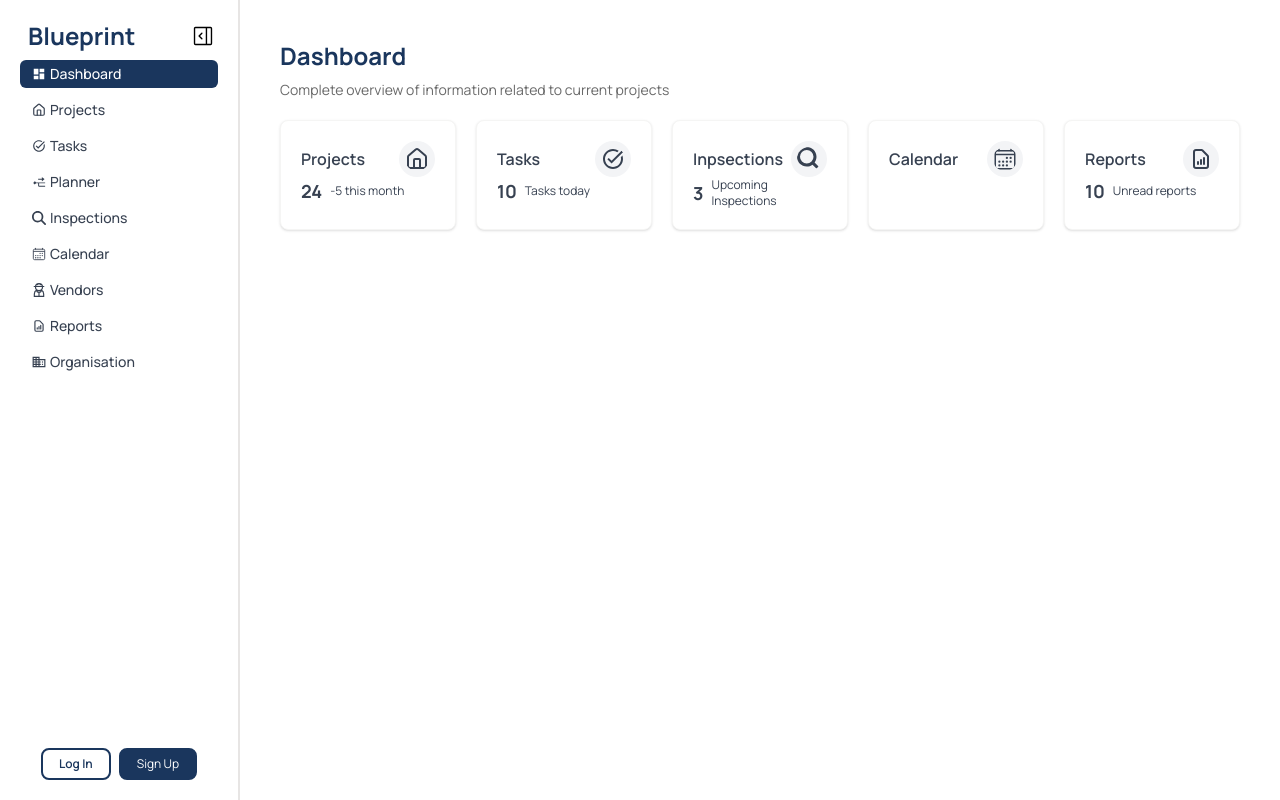
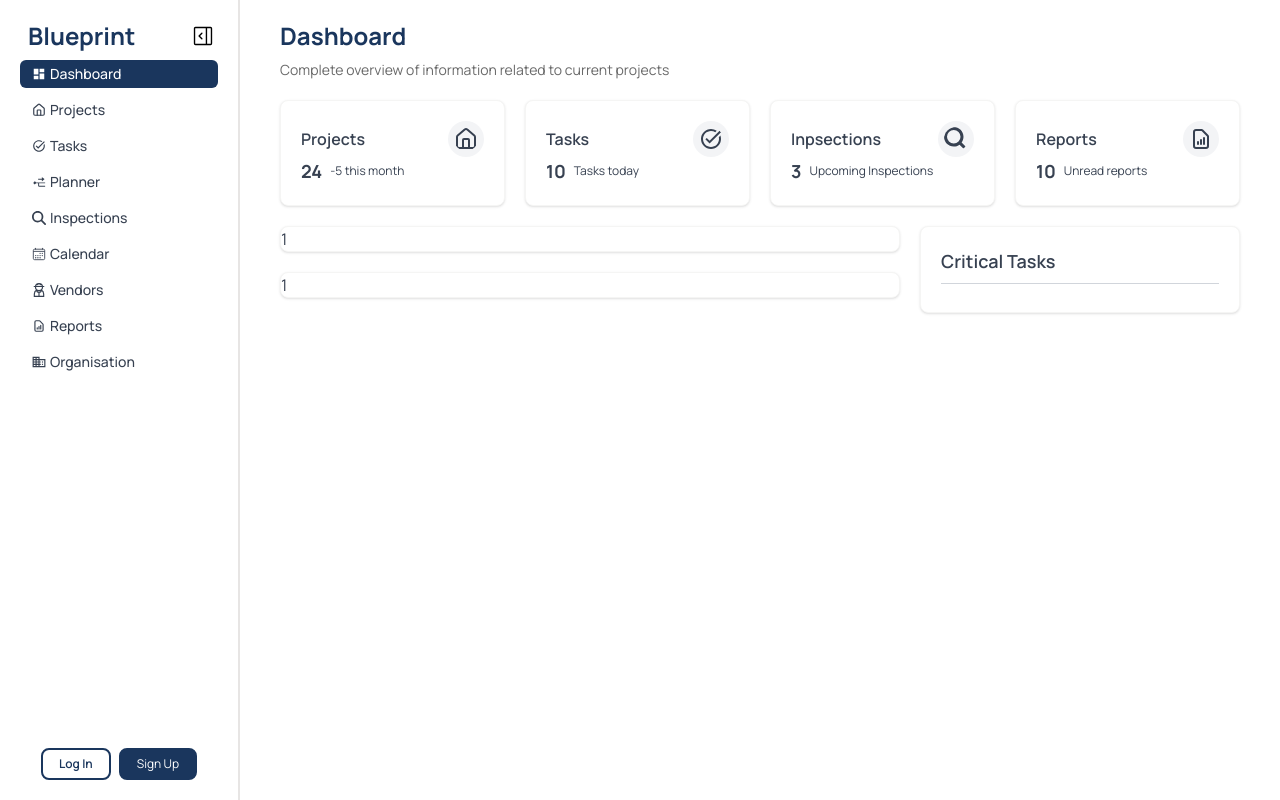
Before and after one commit to BronsonChaker/blueprint-web, a React (Vite) app: page /dashboard in a window 1280 px wide. Built offline with nearby package versions, Linux system fonts and the light colour scheme.

Commit message:
Dashboard UI: DashboardOverview component created still being implemented, Shortcuts on Dashboard have now been refactored into Shortcuts section

```diff
--- a/src/components/Dashboard/DashboardCard.jsx
+++ b/src/components/Dashboard/DashboardCard.jsx
@@ -2,10 +2,7 @@ import { Link } from "react-router";
 
 export default function DashboardCard({ link, title, icon, value, insights }) {
   return (
-    <Link
-      to={link}
-      className="card-outline w-full col p-5 justify-between hover:cursor-pointer hover:opacity-70 transition duration-200"
-    >
+    <Link to={link} className="card-outline w-full col p-5 justify-between hc">
       <div className="col justify-between h-full">
         <div className="row justify-between items-center">
           <span className="font-semibold text-md">{title}</span>
--- /dev/null
+++ b/src/components/Dashboard/DashboardOverview.jsx
@@ -0,0 +1,18 @@
+export default function DashboardOverview() {
+  return (
+    <div className="grid grid-cols-3 mt-5">
+      <div className="col col-span-2 mr-5">
+        <div className="w-full card-outline hc">1</div>
+        <div className="w-full card-outline hc mt-5">1</div>
+      </div>
+      <div className="col col-span-1 min-h-full ">
+        <div className="h-full w-full card-outline hc p-5">
+          <span className="text-lg font-semibold text-gray-700">
+            Critical Tasks
+          </span>
+          <hr className="border-gray-300 my-2"></hr>
+        </div>
+      </div>
+    </div>
+  );
+}
--- /dev/null
+++ b/src/components/Dashboard/DashboardShortcuts.jsx
@@ -0,0 +1,48 @@
+import DashboardCard from "./DashboardCard.jsx";
+import { LuHouse } from "react-icons/lu";
+import { FaMagnifyingGlass } from "react-icons/fa6";
+import { MdTaskAlt } from "react-icons/md";
+import { HiOutlineDocumentReport } from "react-icons/hi";
+
+export default function DashboardShortcuts() {
+  return (
+    <div className="grid grid-cols-4 mt-5">
+      <div className="row col-span-4 justify-between gap-5">
+        <DashboardCard
+          link="/projects"
+          title="Projects"
+          icon={<LuHouse className="text-4xl rounded-full p-1.5 bg-gray-100" />}
+          value={"24"}
+          insights={"-5 this month"}
+        />
+        <DashboardCard
+          link="/tasks"
+          title="Tasks"
+          icon={
+            <MdTaskAlt className="text-4xl rounded-full p-1.5 bg-gray-100" />
+          }
+          value={"10"}
+          insights={"Tasks today"}
+        />
+        <DashboardCard
+          link="/inspections"
+          title="Inpsections"
+          icon={
+            <FaMagnifyingGlass className="text-4xl rounded-full p-1.5 bg-gray-100" />
+          }
+          value={"3"}
+          insights={"Upcoming Inspections"}
+        />
+        <DashboardCard
+          link="/reports"
+          title="Reports"
+          icon={
+            <HiOutlineDocumentReport className="text-4xl rounded-full p-1.5 bg-gray-100" />
+          }
+          value={"10"}
+          insights={"Unread reports"}
+        />
+      </div>
+    </div>
+  );
+}
--- a/src/main.jsx
+++ b/src/main.jsx
@@ -3,7 +3,7 @@ import { createRoot } from "react-dom/client";
 import { BrowserRouter, Routes, Route } from "react-router";
 import "./index.css";
 import App from "./App.jsx";
-import Dashboard from "./pages/Dashboard.jsx";
+import Dashboard from "./pages/Dashboard/Dashboard.jsx";
 import Register from "./pages/Register.jsx";
 import Login from "./pages/Login.jsx";
 import ForgotPassword from "./pages/ForgotPassword.jsx";
--- a/src/pages/Dashboard.jsx
+++ /dev/null
@@ -1,70 +0,0 @@
-import DashboardCard from "../components/Dashboard/DashboardCard";
-import { GiFamilyHouse } from "react-icons/gi";
-import { LuHouse } from "react-icons/lu";
-import { FaMagnifyingGlass } from "react-icons/fa6";
-import { IoCalendarOutline } from "react-icons/io5";
-import { MdTaskAlt } from "react-icons/md";
-import { HiOutlineDocumentReport } from "react-icons/hi";
-
-export default function Dashboard() {
-  return (
-    <div className="px-10 mt-10">
-      <title>Dashboard</title>
-      <div className="mt-5 w-full">
-        <h1 className="text-heading">Dashboard</h1>
-        <p className="text-page-desc">
-          Complete overview of information related to current projects
-        </p>
-      </div>
-      <div className="grid grid-cols-4 mt-5">
-        <div className="row col-span-4 justify-between gap-5">
-          <DashboardCard
-            link="/projects"
-            title="Projects"
-            icon={
-              <LuHouse className="text-4xl rounded-full p-1.5 bg-gray-100" />
-            }
-            value={"24"}
-            insights={"-5 this month"}
-          />
-          <DashboardCard
-            link="/tasks"
-            title="Tasks"
-            icon={
-              <MdTaskAlt className="text-4xl rounded-full p-1.5 bg-gray-100" />
-            }
-            value={"10"}
-            insights={"Tasks today"}
-          />
-          <DashboardCard
-            link="/inspections"
-            title="Inpsections"
-            icon={
-              <FaMagnifyingGlass className="text-4xl rounded-full p-1.5 bg-gray-100" />
-            }
-            value={"3"}
-            insights={"Upcoming Inspections"}
-          />
-          <DashboardCard
-            link="/calendar"
-            title="Calendar"
-            icon={
-              <IoCalendarOutline className="text-4xl rounded-full p-1.5 bg-gray-100" />
-            }
-            value={""}
-            insights={""}
-          />
-          <DashboardCard
-            link="/reports"
-            title="Reports"
-            icon={
-              <HiOutlineDocumentReport className="text-4xl rounded-full p-1.5 bg-gray-100" />
-            }
-            value={"10"}
-            insights={"Unread reports"}
-          />
-        </div>
-      </div>
-    </div>
-  );
-}
--- /dev/null
+++ b/src/pages/Dashboard/Dashboard.jsx
@@ -0,0 +1,18 @@
+import DashboardOverview from "../../components/Dashboard/DashboardOverview";
+import DashboardShortcuts from "../../components/Dashboard/DashboardShortcuts";
+
+export default function Dashboard() {
+  return (
+    <div className="px-10 py-5  min-h-screen">
+      <title>Dashboard</title>
+      <div className=" w-full">
+        <h1 className="text-heading">Dashboard</h1>
+        <p className="text-page-desc">
+          Complete overview of information related to current projects
+        </p>
+      </div>
+      <DashboardShortcuts />
+      <DashboardOverview />
+    </div>
+  );
+}
--- a/src/pages/Layout/LayoutDefault.jsx
+++ b/src/pages/Layout/LayoutDefault.jsx
@@ -1,10 +1,10 @@
 import Navbar from "../../components/Navbar/Navbar";
 
-export default function LayoutDefault( {children}) {
+export default function LayoutDefault({ children }) {
   return (
-    <main className="flex">
+    <main className="flex min-h-screen">
       <Navbar />
-      <div className="flex-1">{children}</div>
+      <div className="flex-1 h-full">{children}</div>
     </main>
-  )
+  );
 }
```
